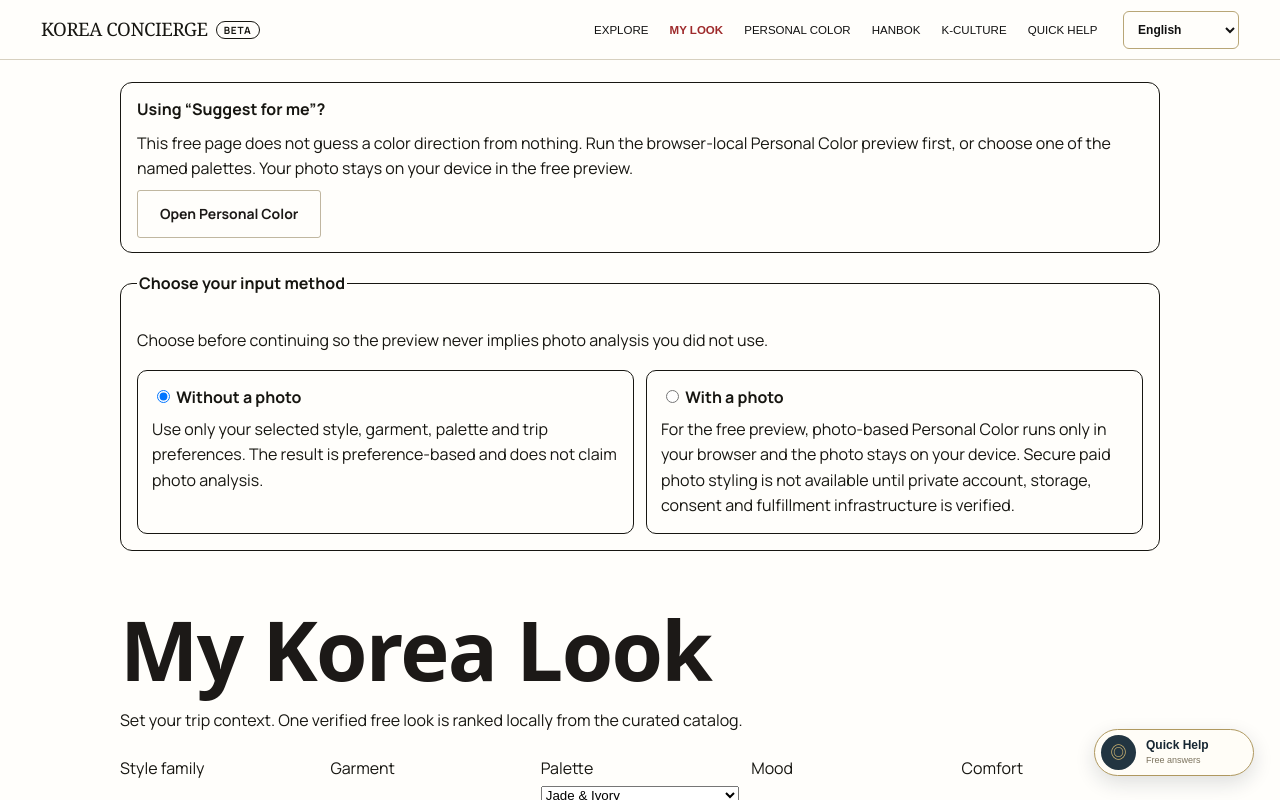
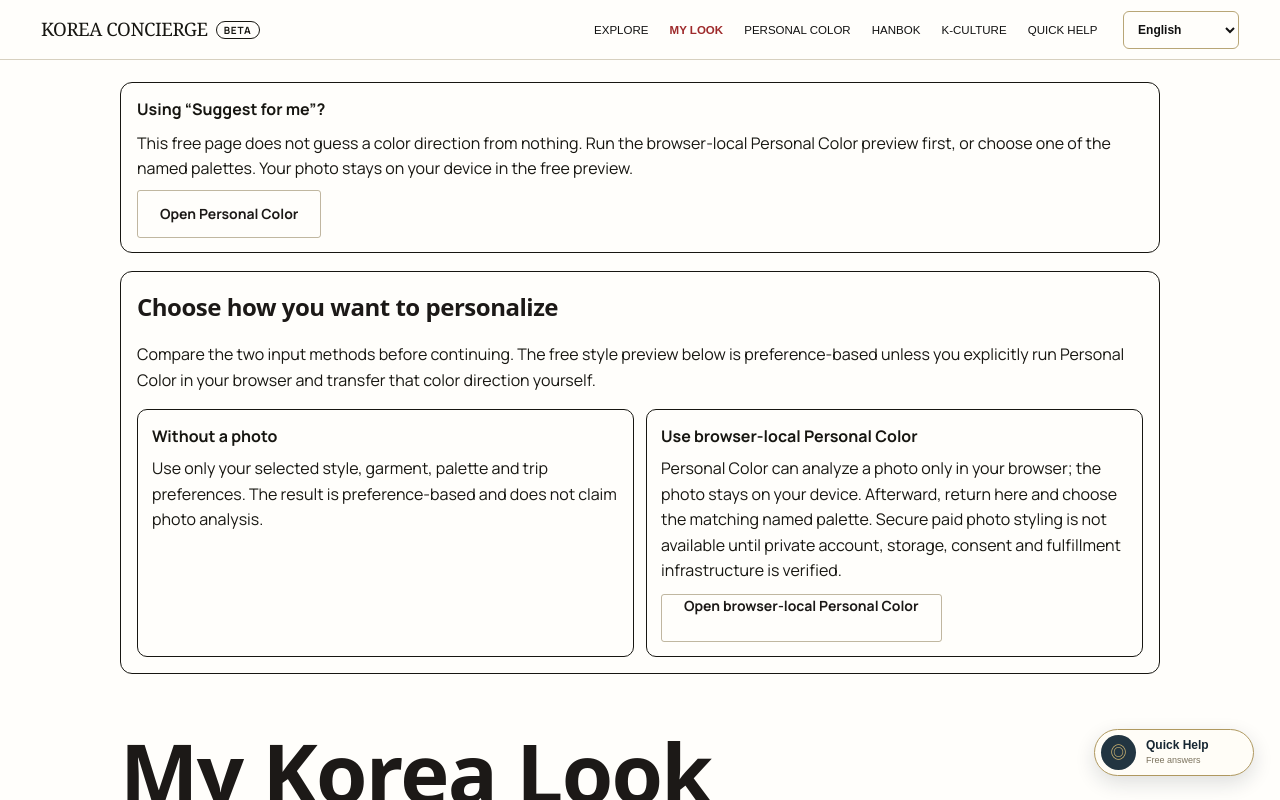
Before and after one commit to lgkangno1-svg/Kang-s-brain, a Next.js app in the folder projects/korea-avocadoss/: page /en/style in a window 1280 px wide. Shown: the top 800 px of the page. Built offline with nearby package versions, Linux system fonts and the light colour scheme.

Commit message:
fix(korea): remove inert style input mode control

```diff
--- a/projects/korea-avocadoss/src/features/looks/style-input-mode-choice.tsx
+++ b/projects/korea-avocadoss/src/features/looks/style-input-mode-choice.tsx
@@ -1,20 +1,18 @@
 'use client';
 
-import {useState} from 'react';
 import {useLocale} from 'next-intl';
 import {Link} from '@/i18n/navigation';
 
 type Locale='en'|'zh-CN'|'ja'|'zh-TW'|'vi'|'th';
-type Mode='no-photo'|'photo';
-type Copy={title:string;intro:string;noPhoto:string;noPhotoBody:string;photo:string;photoBody:string;photoStatus:string;cta:string};
+type Copy={title:string;intro:string;noPhoto:string;noPhotoBody:string;photo:string;photoBody:string;cta:string};
 
 const COPY:Record<Locale,Copy>={
- en:{title:'Choose your input method',intro:'Choose before continuing so the preview never implies photo analysis you did not use.',noPhoto:'Without a photo',noPhotoBody:'Use only your selected style, garment, palette and trip preferences. The result is preference-based and does not claim photo analysis.',photo:'With a photo',photoBody:'For the free preview, photo-based Personal Color runs only in your browser and the photo stays on your device. Secure paid photo styling is not available until private account, storage, consent and fulfillment infrastructure is verified.',photoStatus:'Photo mode selected. Run browser-local Personal Color first, then return and choose a named palette or use the verified color direction.',cta:'Open browser-local Personal Color'},
- 'zh-CN':{title:'选择输入方式',intro:'请先选择方式，预览不会暗示你没有使用过的照片分析。',noPhoto:'不使用照片',noPhotoBody:'仅使用你选择的风格、服装、配色和行程偏好。结果基于偏好，不会声称进行了照片分析。',photo:'使用照片',photoBody:'免费预览中的个人色彩分析只在浏览器本地运行，照片留在设备上。安全的付费照片造型功能会在私有账号、存储、同意和履约基础设施验证完成后开放。',photoStatus:'已选择照片方式。请先运行浏览器本地个人色彩，再返回并选择明确配色或使用已验证的色彩方向。',cta:'打开浏览器本地个人色彩'},
- ja:{title:'入力方法を選択',intro:'写真分析を使っていないのに使ったように見せないため、先に入力方法を選んでください。',noPhoto:'写真を使わない',noPhotoBody:'選択したスタイル、衣装、配色、旅行条件だけを使います。結果は好みベースで、写真分析を行ったとは表示しません。',photo:'写真を使う',photoBody:'無料プレビューのパーソナルカラーはブラウザ内だけで処理され、写真は端末に残ります。安全な有料写真スタイリングは、非公開アカウント・保存・同意・生成基盤の検証後に提供します。',photoStatus:'写真モードを選択しました。まずブラウザ内のパーソナルカラーを実行し、戻って明示された配色または確認済みの色方向を選んでください。',cta:'ブラウザ内パーソナルカラーを開く'},
- 'zh-TW':{title:'選擇輸入方式',intro:'請先選擇方式，預覽不會暗示你沒有使用過的照片分析。',noPhoto:'不使用照片',noPhotoBody:'只使用你選擇的風格、服裝、配色與行程偏好。結果以偏好為基礎，不會宣稱做過照片分析。',photo:'使用照片',photoBody:'免費預覽的個人色彩只在瀏覽器本地處理，照片留在裝置上。安全的付費照片造型會在私人帳號、儲存、同意與履約基礎設施驗證後提供。',photoStatus:'已選擇照片方式。請先執行瀏覽器本地個人色彩，再返回並選擇明確配色或使用已驗證的色彩方向。',cta:'開啟瀏覽器本地個人色彩'},
- vi:{title:'Chọn cách nhập dữ liệu',intro:'Hãy chọn trước để bản xem trước không ngụ ý đã phân tích ảnh khi bạn không dùng ảnh.',noPhoto:'Không dùng ảnh',noPhotoBody:'Chỉ dùng phong cách, trang phục, bảng màu và bối cảnh chuyến đi bạn chọn. Kết quả dựa trên sở thích và không tuyên bố đã phân tích ảnh.',photo:'Dùng ảnh',photoBody:'Trong bản xem trước miễn phí, Personal Color chỉ xử lý trong trình duyệt và ảnh vẫn ở trên thiết bị. Tạo kiểu ảnh trả phí an toàn chỉ mở sau khi hạ tầng tài khoản riêng, lưu trữ, đồng ý và hoàn tất kết quả được xác minh.',photoStatus:'Đã chọn chế độ ảnh. Hãy chạy Personal Color trong trình duyệt trước, sau đó quay lại và chọn bảng màu cụ thể hoặc hướng màu đã xác minh.',cta:'Mở Personal Color trong trình duyệt'},
- th:{title:'เลือกวิธีให้ข้อมูล',intro:'เลือกวิธีก่อนเพื่อไม่ให้พรีวิวสื่อว่ามีการวิเคราะห์รูปทั้งที่คุณไม่ได้ใช้รูป',noPhoto:'ไม่ใช้รูป',noPhotoBody:'ใช้เฉพาะสไตล์ ชุด พาเลต และบริบททริปที่คุณเลือก ผลลัพธ์อิงความชอบและจะไม่อ้างว่ามีการวิเคราะห์รูป',photo:'ใช้รูป',photoBody:'สำหรับพรีวิวฟรี Personal Color ประมวลผลในเบราว์เซอร์เท่านั้นและรูปยังอยู่บนอุปกรณ์ ฟีเจอร์แต่งลุคจากรูปแบบชำระเงินจะเปิดเมื่อระบบบัญชีส่วนตัว พื้นที่จัดเก็บ ความยินยอม และการส่งมอบได้รับการตรวจสอบแล้ว',photoStatus:'เลือกโหมดรูปแล้ว ให้ทำ Personal Color ในเบราว์เซอร์ก่อน จากนั้นกลับมาเลือกพาเลตที่ระบุหรือทิศทางสีที่ตรวจสอบแล้ว',cta:'เปิด Personal Color ในเบราว์เซอร์'}
+ en:{title:'Choose how you want to personalize',intro:'Compare the two input methods before continuing. The free style preview below is preference-based unless you explicitly run Personal Color in your browser and transfer that color direction yourself.',noPhoto:'Without a photo',noPhotoBody:'Use only your selected style, garment, palette and trip preferences. The result is preference-based and does not claim photo analysis.',photo:'Use browser-local Personal Color',photoBody:'Personal Color can analyze a photo only in your browser; the photo stays on your device. Afterward, return here and choose the matching named palette. Secure paid photo styling is not available until private account, storage, consent and fulfillment infrastructure is verified.',cta:'Open browser-local Personal Color'},
+ 'zh-CN':{title:'选择个性化方式',intro:'继续前请比较两种输入方式。除非你明确在浏览器本地运行个人色彩并自行把色彩方向带回这里，否则下方免费造型预览仅基于偏好。',noPhoto:'不使用照片',noPhotoBody:'仅使用你选择的风格、服装、配色和行程偏好。结果基于偏好，不会声称进行了照片分析。',photo:'使用浏览器本地个人色彩',photoBody:'个人色彩只会在浏览器本地分析照片，照片留在设备上。完成后请返回此页并选择对应的明确配色。安全的付费照片造型功能会在私有账号、存储、同意和履约基础设施验证完成后开放。',cta:'打开浏览器本地个人色彩'},
+ ja:{title:'パーソナライズ方法を選ぶ前に',intro:'続行前に2つの入力方法を比較してください。ブラウザ内のパーソナルカラーを明示的に実行し、その色方向を自分で戻さない限り、下の無料スタイルプレビューは好みベースです。',noPhoto:'写真を使わない',noPhotoBody:'選択したスタイル、衣装、配色、旅行条件だけを使います。結果は好みベースで、写真分析を行ったとは表示しません。',photo:'ブラウザ内パーソナルカラーを使う',photoBody:'パーソナルカラーは写真をブラウザ内だけで分析し、写真は端末に残ります。完了後、このページに戻って対応する明示的な配色を選んでください。安全な有料写真スタイリングは、非公開アカウント・保存・同意・生成基盤の検証後に提供します。',cta:'ブラウザ内パーソナルカラーを開く'},
+ 'zh-TW':{title:'選擇個人化方式前',intro:'繼續前請比較兩種輸入方式。除非你明確在瀏覽器本地執行個人色彩並自行把色彩方向帶回這裡，否則下方免費造型預覽只會依據偏好。',noPhoto:'不使用照片',noPhotoBody:'只使用你選擇的風格、服裝、配色與行程偏好。結果以偏好為基礎，不會宣稱做過照片分析。',photo:'使用瀏覽器本地個人色彩',photoBody:'個人色彩只會在瀏覽器本地分析照片，照片留在裝置上。完成後請回到此頁並選擇對應的明確配色。安全的付費照片造型會在私人帳號、儲存、同意與履約基礎設施驗證後提供。',cta:'開啟瀏覽器本地個人色彩'},
+ vi:{title:'Chọn cách cá nhân hóa',intro:'Hãy so sánh hai cách nhập trước khi tiếp tục. Bản xem trước miễn phí bên dưới chỉ dựa trên sở thích trừ khi bạn chủ động chạy Personal Color trong trình duyệt và tự chuyển hướng màu đó trở lại đây.',noPhoto:'Không dùng ảnh',noPhotoBody:'Chỉ dùng phong cách, trang phục, bảng màu và bối cảnh chuyến đi bạn chọn. Kết quả dựa trên sở thích và không tuyên bố đã phân tích ảnh.',photo:'Dùng Personal Color trong trình duyệt',photoBody:'Personal Color chỉ phân tích ảnh trong trình duyệt; ảnh vẫn ở trên thiết bị. Sau đó hãy quay lại đây và chọn bảng màu cụ thể tương ứng. Tạo kiểu ảnh trả phí an toàn chỉ mở sau khi hạ tầng tài khoản riêng, lưu trữ, đồng ý và hoàn tất kết quả được xác minh.',cta:'Mở Personal Color trong trình duyệt'},
+ th:{title:'เลือกวิธีปรับให้เหมาะกับคุณ',intro:'เปรียบเทียบวิธีให้ข้อมูลทั้งสองแบบก่อนดำเนินการ พรีวิวฟรีด้านล่างอิงความชอบเท่านั้น เว้นแต่คุณจะทำ Personal Color ในเบราว์เซอร์อย่างชัดเจนและนำทิศทางสีกลับมาเลือกเอง',noPhoto:'ไม่ใช้รูป',noPhotoBody:'ใช้เฉพาะสไตล์ ชุด พาเลต และบริบททริปที่คุณเลือก ผลลัพธ์อิงความชอบและจะไม่อ้างว่ามีการวิเคราะห์รูป',photo:'ใช้ Personal Color ในเบราว์เซอร์',photoBody:'Personal Color วิเคราะห์รูปในเบราว์เซอร์เท่านั้นและรูปยังอยู่บนอุปกรณ์ เมื่อเสร็จแล้วให้กลับมาหน้านี้และเลือกพาเลตที่ตรงกันด้วยตนเอง ฟีเจอร์แต่งลุคจากรูปแบบชำระเงินจะเปิดเมื่อระบบบัญชีส่วนตัว พื้นที่จัดเก็บ ความยินยอม และการส่งมอบได้รับการตรวจสอบแล้ว',cta:'เปิด Personal Color ในเบราว์เซอร์'}
 };
 
 const locales:Locale[]=['en','zh-CN','ja','zh-TW','vi','th'];
@@ -23,14 +21,12 @@ export function StyleInputModeChoice(){
  const rawLocale=useLocale();
  const locale=(locales.includes(rawLocale as Locale)?rawLocale:'en') as Locale;
  const c=COPY[locale];
- const [mode,setMode]=useState<Mode>('no-photo');
- return <fieldset aria-describedby="style-input-mode-intro" style={{border:'1px solid currentColor',borderRadius:12,padding:16,margin:'18px 0 24px'}}>
-  <legend><strong>{c.title}</strong></legend>
-  <p id="style-input-mode-intro">{c.intro}</p>
+ return <section aria-labelledby="style-input-mode-title" style={{border:'1px solid currentColor',borderRadius:12,padding:16,margin:'18px 0 24px'}}>
+  <h2 id="style-input-mode-title" style={{marginTop:0}}>{c.title}</h2>
+  <p>{c.intro}</p>
   <div style={{display:'grid',gridTemplateColumns:'repeat(auto-fit,minmax(230px,1fr))',gap:12}}>
-   <label style={{display:'block',border:'1px solid currentColor',borderRadius:10,padding:14}}><input type="radio" name="style-input-mode" value="no-photo" checked={mode==='no-photo'} onChange={()=>setMode('no-photo')}/> <strong>{c.noPhoto}</strong><span style={{display:'block',marginTop:6}}>{c.noPhotoBody}</span></label>
-   <label style={{display:'block',border:'1px solid currentColor',borderRadius:10,padding:14}}><input type="radio" name="style-input-mode" value="photo" checked={mode==='photo'} onChange={()=>setMode('photo')}/> <strong>{c.photo}</strong><span style={{display:'block',marginTop:6}}>{c.photoBody}</span></label>
+   <article style={{border:'1px solid currentColor',borderRadius:10,padding:14}}><strong>{c.noPhoto}</strong><span style={{display:'block',marginTop:6}}>{c.noPhotoBody}</span></article>
+   <article style={{border:'1px solid currentColor',borderRadius:10,padding:14}}><strong>{c.photo}</strong><span style={{display:'block',marginTop:6}}>{c.photoBody}</span><Link className="secondaryButton" href="/color" style={{display:'inline-block',marginTop:10}}>{c.cta}</Link></article>
   </div>
-  {mode==='photo'?<div role="status" style={{marginTop:12}}><p>{c.photoStatus}</p><Link className="secondaryButton" href="/color">{c.cta}</Link></div>:null}
- </fieldset>;
+ </section>;
 }
```
